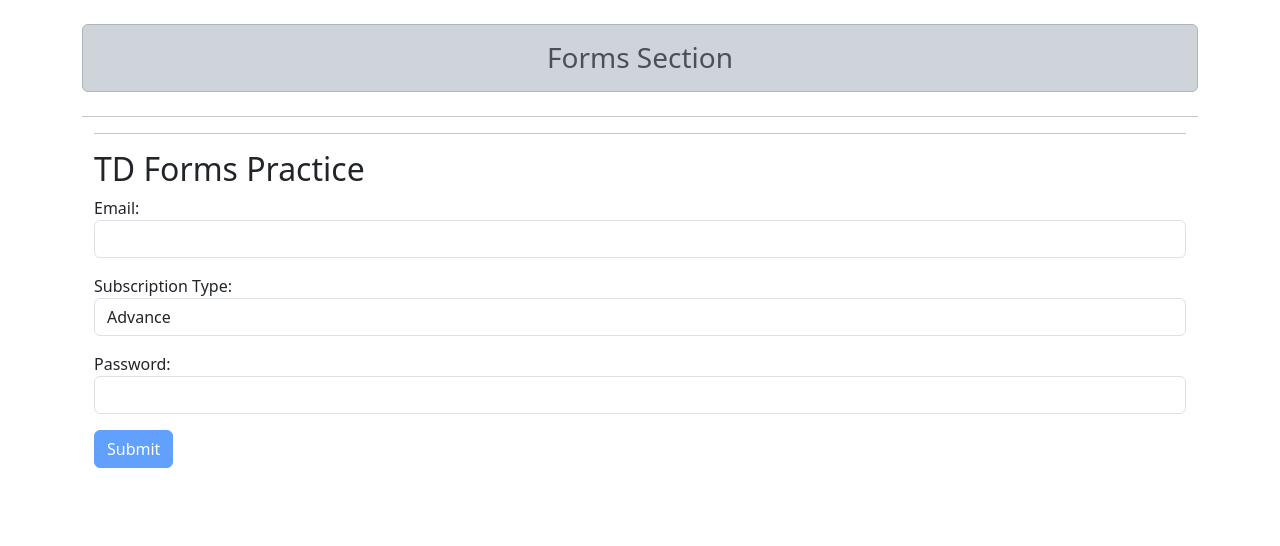
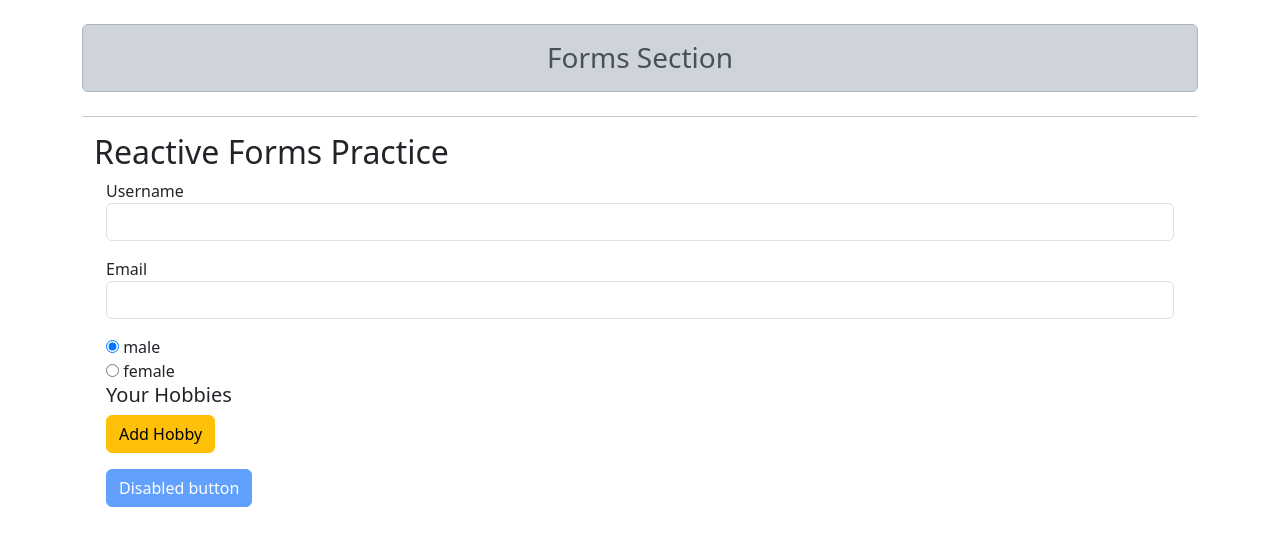
Before and after one commit to zeeshanahmad17/angular-practice, an Angular app: page / in a window 1280 px wide. Shown: the top 546 px of the page. Built offline with nearby package versions, Linux system fonts and the light colour scheme.

Commit message:
15 - forms practice - till Array of Form Controls (211)

```diff
--- a/src/app/forms-practice/forms-practice.component.html
+++ b/src/app/forms-practice/forms-practice.component.html
@@ -87,7 +87,8 @@
       <p>{{ user.gender }}</p>
     </div>
   </div> -->
-  <hr />
-  <h2>TD Forms Practice</h2>
-  <app-tdforms-assignment></app-tdforms-assignment>
+  <!-- <h2>TD Forms Practice</h2>
+  <app-tdforms-assignment></app-tdforms-assignment> -->
+  <h2>Reactive Forms Practice</h2>
+  <app-reactive-forms></app-reactive-forms>
 </div>
--- /dev/null
+++ b/src/app/forms-practice/reactive-forms/reactive-forms.component.html
@@ -0,0 +1,90 @@
+<div class="container">
+  <div class="row">
+    <div class="col-md-12">
+      <form [formGroup]="signupForm" (ngSubmit)="onSubmit()">
+        <div formGroupName="userData">
+          <div class="form-group mb-3">
+            <label for="username">Username</label>
+            <input
+              type="text"
+              id="username"
+              class="form-control"
+              required
+              formControlName="username"
+            />
+            <span
+              *ngIf="
+                !signupForm.get('userData.username').valid &&
+                signupForm.get('userData.username').touched
+              "
+              class="help-block text-danger"
+            >
+              username is required
+            </span>
+          </div>
+          <div class="form-group mb-3">
+            <label for="email">Email</label>
+            <input
+              type="text"
+              class="form-control"
+              required
+              formControlName="email"
+            />
+            <span
+              *ngIf="
+                !signupForm.get('userData.email').valid &&
+                signupForm.get('userData.email').touched
+              "
+              class="help-block text-danger"
+            >
+              email is required
+            </span>
+          </div>
+        </div>
+        <div class="radio" *ngFor="let gender of genders">
+          <label>
+            <input type="radio" [value]="gender" formControlName="gender" />
+            {{ gender }}
+          </label>
+        </div>
+
+        <div formArrayName="hobbies">
+          <h5>Your Hobbies</h5>
+          <button class="btn btn-warning" type="button" (click)="onAddHobby()">
+            Add Hobby
+          </button>
+          <div
+            class="form-group"
+            *ngFor="
+              let hobbyControl of signupForm.get('hobbies')['controls'];
+              let i = index
+            "
+          >
+            <input
+              type="text"
+              [id]="i"
+              class="form-control"
+              [formControlName]="i"
+            />
+          </div>
+        </div>
+
+        <span
+          class="d-inline-block mt-3"
+          tabindex="0"
+          placement="top"
+          data-bs-toggle="tooltip"
+          [title]="!signupForm.valid ? 'Please fill the form' : ''"
+        >
+          <button
+            class="btn btn-primary"
+            type="submit"
+            [disabled]="!signupForm.valid"
+          >
+            Disabled button
+          </button>
+        </span>
+      </form>
+    </div>
+  </div>
+</div>
--- /dev/null
+++ b/src/app/forms-practice/reactive-forms/reactive-forms.component.ts
@@ -0,0 +1,34 @@
+import { Component, OnInit } from '@angular/core';
+import { FormArray, FormControl, FormGroup, Validators } from '@angular/forms';
+
+@Component({
+  selector: 'app-reactive-forms',
+  templateUrl: './reactive-forms.component.html',
+  styleUrls: ['./reactive-forms.component.css'],
+})
+export class ReactiveFormsComponent implements OnInit {
+  genders = ['male', 'female'];
+  signupForm: FormGroup;
+
+  ngOnInit(): void {
+    this.signupForm = new FormGroup({
+      userData: new FormGroup({
+        username: new FormControl(null, Validators.required),
+        email: new FormControl(null, [Validators.required, Validators.email]),
+      }),
+      gender: new FormControl('male'),
+      hobbies: new FormArray([]),
+    });
+  }
+
+  onAddHobby(): void {
+    const control = new FormControl(null, Validators.required);
+    (<FormArray>this.signupForm.get('hobbies')).push(
+      new FormControl(null, Validators.required)
+    );
+  }
+
+  onSubmit() {
+    console.log(this.signupForm.value);
+  }
+}
```
Also changed, not shown: src/app/app.module.ts (+20 -13 lines), src/app/forms-practice/reactive-forms/reactive-forms.component.css (added), 1 other file (tests, documents, lock files or other folders).
